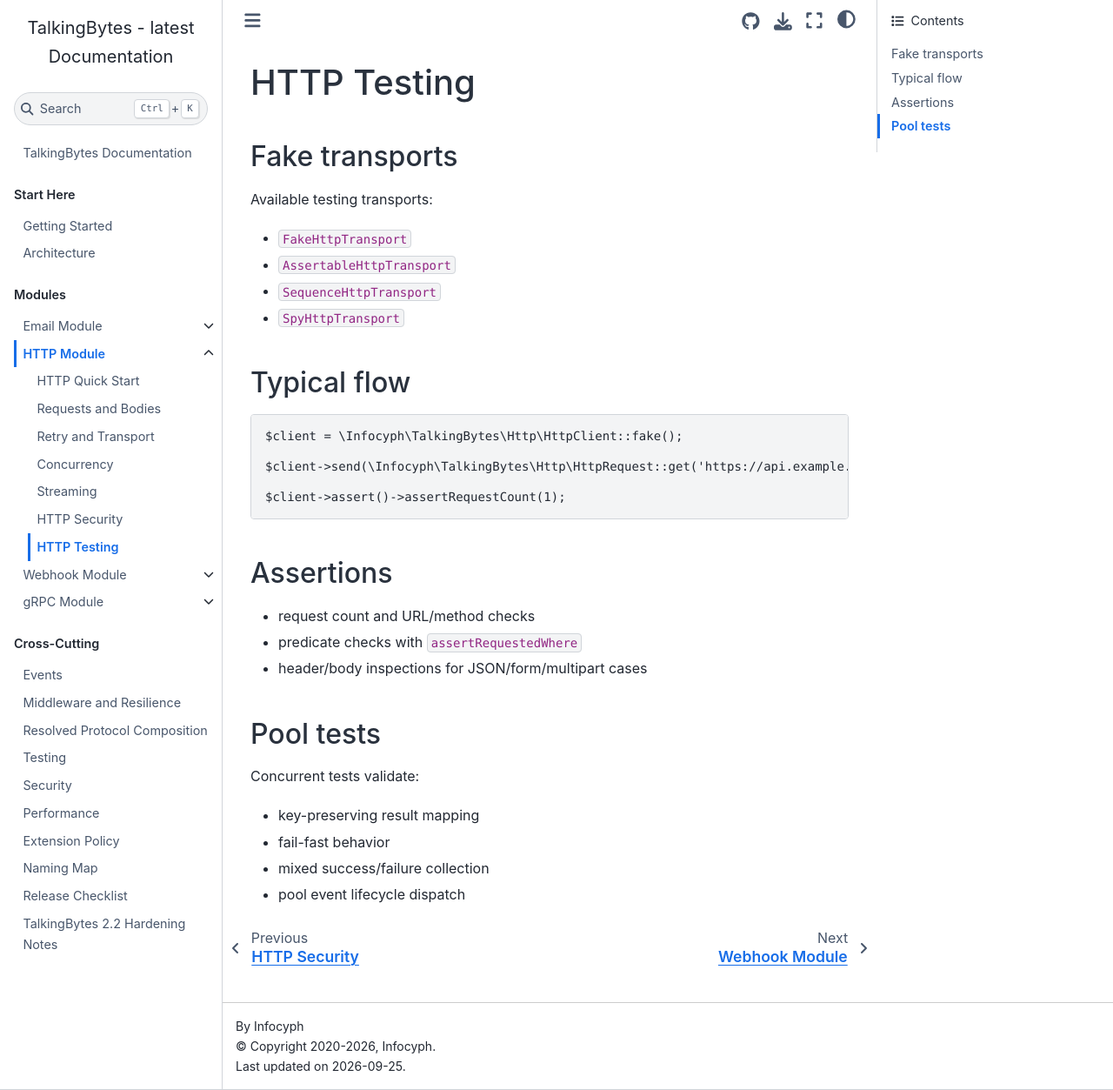
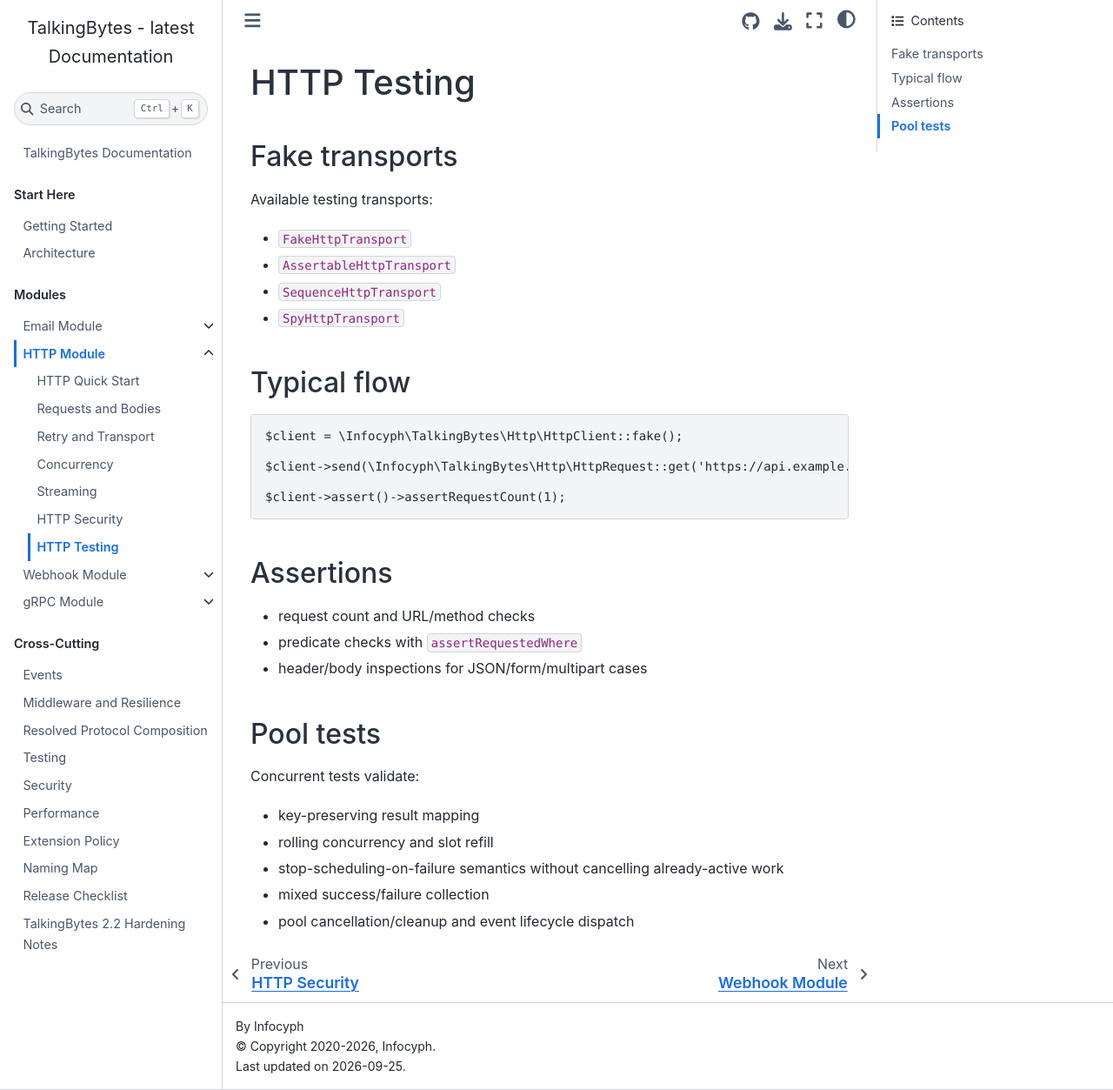
Before and after one commit to infocyph/TalkingBytes, a Sphinx documentation site: the page built from docs/http/testing.rst, in a window 1280 px wide and 1253 px high. Shown: the whole window at 87% size. Built offline with Sphinx 7.4.7 and the Sphinx Book theme 1.1.4, drawn with Linux system fonts in a browser that asks for light colours.

Commit message:
docs(http): correct pool testing semantics

```diff
--- a/docs/http/testing.rst
+++ b/docs/http/testing.rst
@@ -35,6 +35,7 @@
 Concurrent tests validate:
 
 - key-preserving result mapping
-- fail-fast behavior
+- rolling concurrency and slot refill
+- stop-scheduling-on-failure semantics without cancelling already-active work
 - mixed success/failure collection
-- pool event lifecycle dispatch
+- pool cancellation/cleanup and event lifecycle dispatch
```
